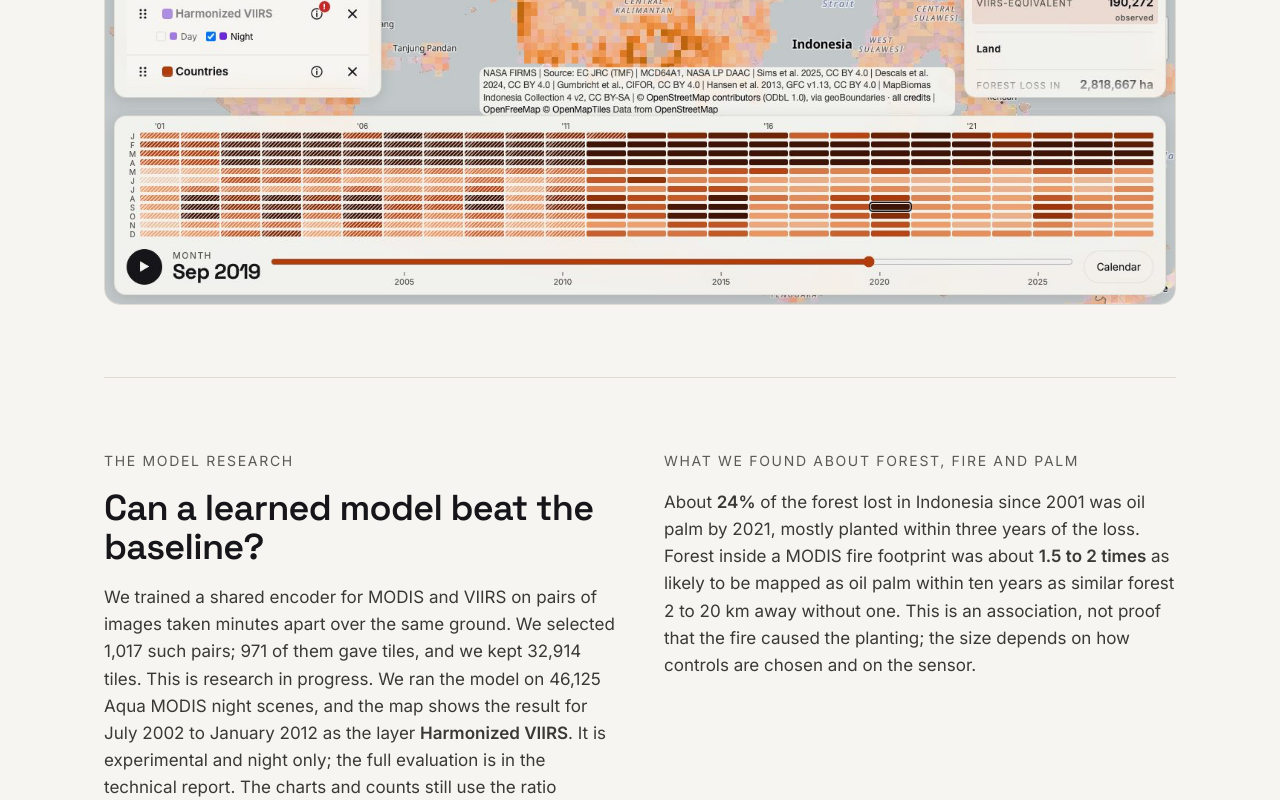
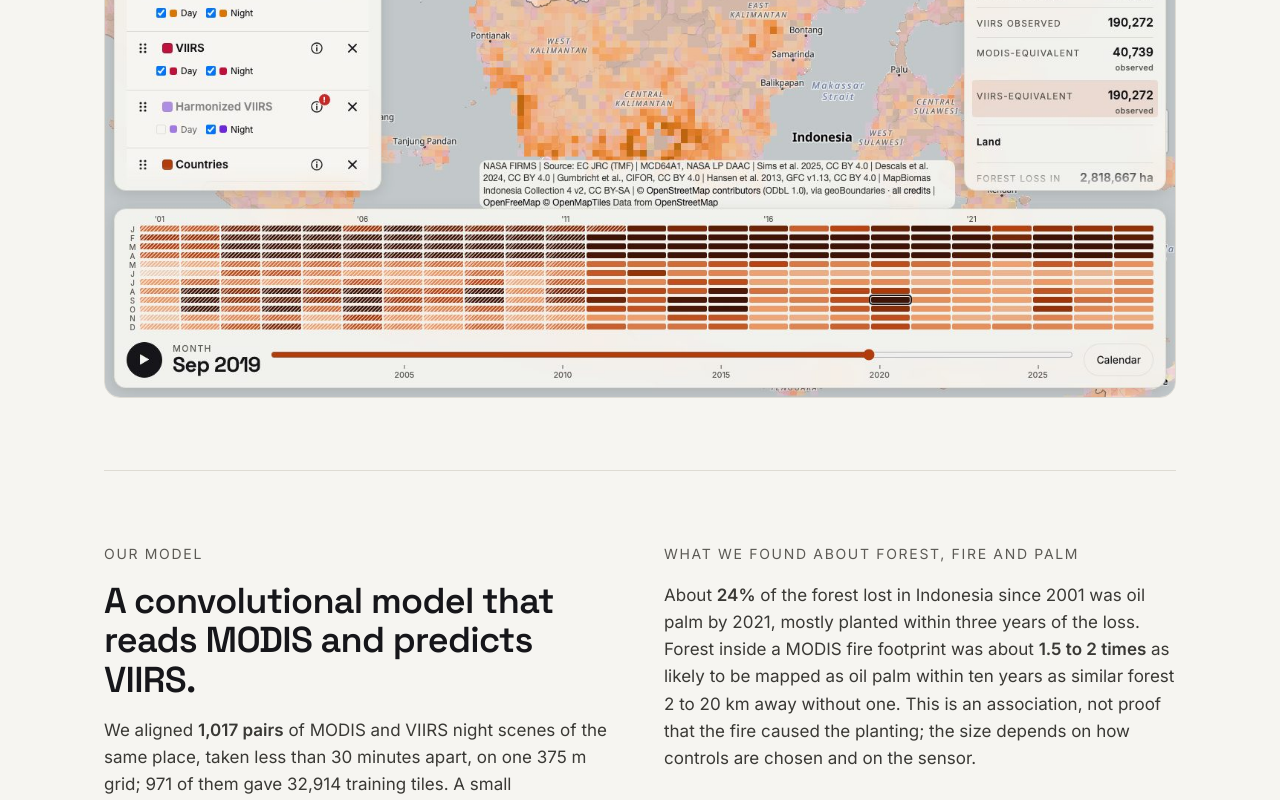
Before and after one commit to damanikjosh/abang_on_earth, a website built with Vite: page index.html in a window 1280 px wide. Shown: the part 2000-2800 px from the top of the page. Built offline with nearby package versions, Linux system fonts and the light colour scheme.

Commit message:
Homepage: burning activity calendar in the opening; the model section says what the model is

```diff
--- a/index.html
+++ b/index.html
@@ -22,7 +22,7 @@
 <section class="hero" id="top">
 <p class="eyebrow">NASA Space Apps Challenge 2026 · Seoul</p>
 <h1 class="disp">MODIS and VIIRS fires <span data-coverage-prep>in</span> <span data-coverage>Indonesia</span>, 2001 to today.</h1>
-<p class="lede">Two satellites count the same fires very differently: VIIRS reports about 5 times more detections in Indonesia. We map both, month by month, and put them on one scale with a simple baseline, with its error stated. Underneath: forest loss, oil palm, peat and burned area.</p>
+<p class="lede">Two satellites count the same fires very differently: VIIRS reports about 5 times more detections in Indonesia. We map both, month by month, and harmonize them into one burning activity calendar for any country or province, with the error stated. A convolutional model, trained on real pairs of MODIS and VIIRS scenes, draws VIIRS-style fire points for 2002 to 2012, before VIIRS existed. Underneath: forest loss, oil palm, peat and burned area.</p>
 <div class="ctas">
 <a class="pill solid" href="app/">Open the map</a>
 <a class="pill" href="#project">What is built</a>
@@ -51,9 +51,9 @@
 
 <section class="band two" id="research" aria-labelledby="research-h">
 <div class="stack">
-<p class="eyebrow">The model research</p>
-<h2 class="disp" id="research-h">Can a learned model beat the baseline?</h2>
-<p class="body">We trained a shared encoder for MODIS and VIIRS on pairs of images taken minutes apart over the same ground. We selected 1,017 such pairs; 971 of them gave tiles, and we kept 32,914 tiles. This is research in progress. We ran the model on 46,125 Aqua MODIS night scenes, and the map shows the result for July 2002 to January 2012 as the layer <b>Harmonized VIIRS</b>. It is experimental and night only; the full evaluation is in the technical report. The charts and counts still use the ratio baseline.</p>
+<p class="eyebrow">Our model</p>
+<h2 class="disp" id="research-h">A convolutional model that reads MODIS and predicts VIIRS.</h2>
+<p class="body">We aligned <b>1,017 pairs</b> of MODIS and VIIRS night scenes of the same place, taken less than 30 minutes apart, on one 375 m grid; 971 of them gave 32,914 training tiles. A small convolutional network (438,678 parameters) learns from these pairs to predict the VIIRS radiance of each 375 m cell from the raw MODIS radiance. To our knowledge, and within our documented search, it is the first learned model of this kind. We ran it on 46,125 Aqua MODIS night scenes, and the map shows the result for July 2002 to January 2012 as the layer <b>Harmonized VIIRS</b>: <b>608,298 fire points</b> for years before VIIRS existed. It is experimental and night only; the full evaluation is in the technical report. The charts and counts use the ratio baseline.</p>
 </div>
 <div class="stack">
 <p class="eyebrow">What we found about forest, fire and palm</p>
```
